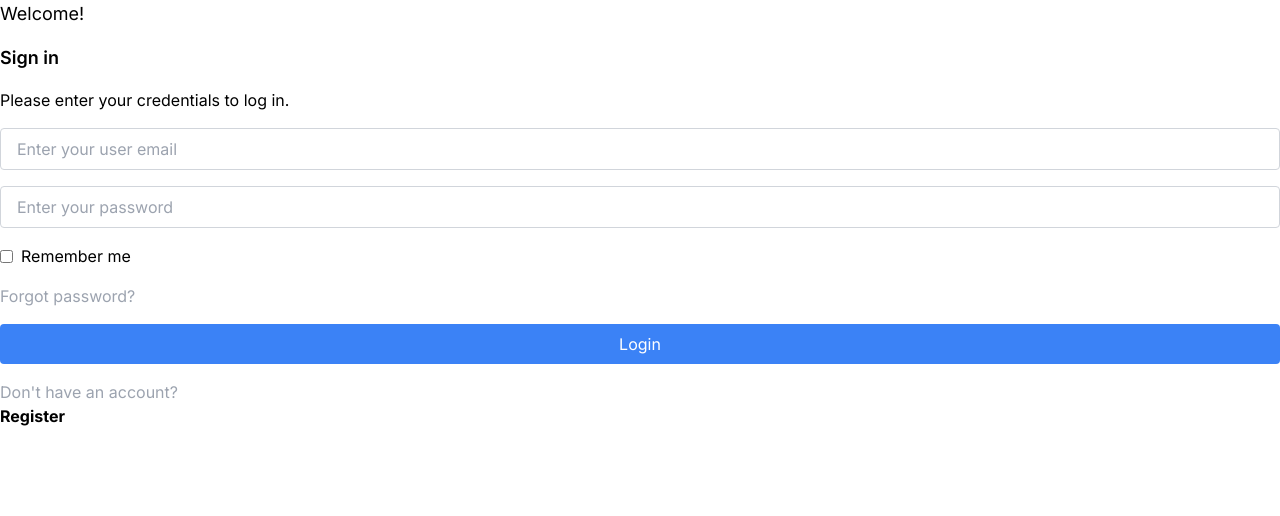
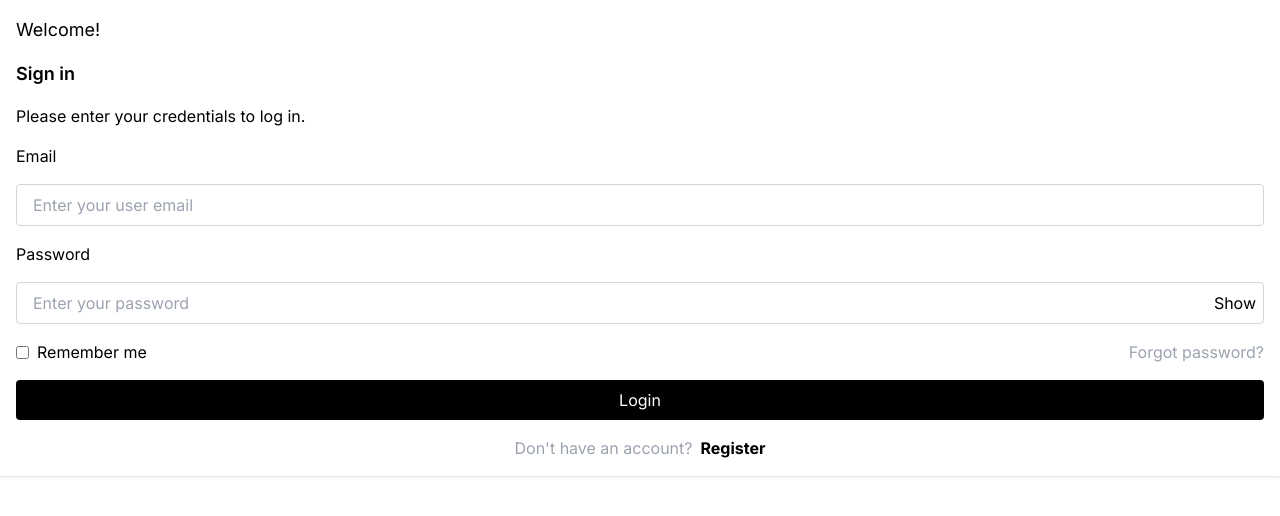
Before and after one commit to juromerop/tte-front, a Next.js app: page /login in a window 1280 px wide. Shown: the top 516 px of the page. Built offline with nearby package versions, Linux system fonts and the light colour scheme.

Commit message:
loginForm component done

```diff
--- a/src/app/components/LoginForm.tsx
+++ b/src/app/components/LoginForm.tsx
@@ -1,21 +1,27 @@
-'use client';
+"use client";
 
-import React, { useState } from 'react';
+import React, { useState } from "react";
 
 const LoginForm: React.FC = () => {
-  const [email, setEmail] = useState('');
-  const [password, setPassword] = useState('');
+  const [email, setEmail] = useState("");
+  const [password, setPassword] = useState("");
+  const [showPassword, setShowPassword] = useState(false);
 
   const handleSubmit = (e: React.FormEvent) => {
     e.preventDefault();
-    console.log(`Email: ${email}, Password: ${password}`);
+    console.log(`Email ${email}, Password: ${password}`);
   };
 
   return (
-    <form onSubmit={handleSubmit} className="flex flex-col space-y-4">
+    <div className="flex justify-center shadow p-4">
+      <form
+        onSubmit={handleSubmit}
+        className="w-full flex flex-col space-y-4"
+      >
         <h2 className="text-lg">Welcome!</h2>
         <h2 className="text-lg font-semibold">Sign in</h2>
         <p>Please enter your credentials to log in.</p>
+        <label>Email</label>
         <input
           type="text"
           placeholder="Enter your user email"
@@ -23,25 +29,39 @@ const LoginForm: React.FC = () => {
           onChange={(e) => setEmail(e.target.value)}
           className="px-4 py-2 border border-gray-300 rounded"
         />
+        <label>Password</label>
+        <div className="relative">
           <input
-            type="password"
+            type={showPassword ? "text" : "password"}
             placeholder="Enter your password"
             value={password}
             onChange={(e) => setPassword(e.target.value)}
-            className="px-4 py-2 border border-gray-300 rounded"
+            className="px-4 py-2 border border-gray-300 rounded w-full pr-12"
           />
+          <button
+            type="button"
+            onClick={() => setShowPassword(!showPassword)}
+            className="absolute inset-y-0 right-2 flex items-center"
+          >
+            {showPassword ? "Hide" : "Show"}
+          </button>
+        </div>
+        <div className="flex justify-between">
           <div className="flex items-center">
             <input type="checkbox" />
             <label className="ml-2">Remember me</label>
           </div>
           <a className="text-gray-400">Forgot password?</a>
-        <button type="submit" className="px-4 py-2 bg-blue-500 text-white rounded">
+        </div>
+        <button type="submit" className="px-4 py-2 bg-black text-white rounded">
           Login
         </button>
-        <div className="">
-            <p className="text-gray-400">Don't have an account?</p><a className="text-black-400 font-bold">Register</a>
+        <div className="flex justify-center">
+          <p className="text-gray-400">Don't have an account?</p>
+          <a className="text-black-400 font-bold ml-2">Register</a>
         </div>
       </form>
+    </div>
   );
 };
 
```
Also changed, not shown: public/tte-bg-login.svg (added), src/app/components/LoginLogo.tsx (added). Lines whose indentation alone changed are shown as unchanged.
